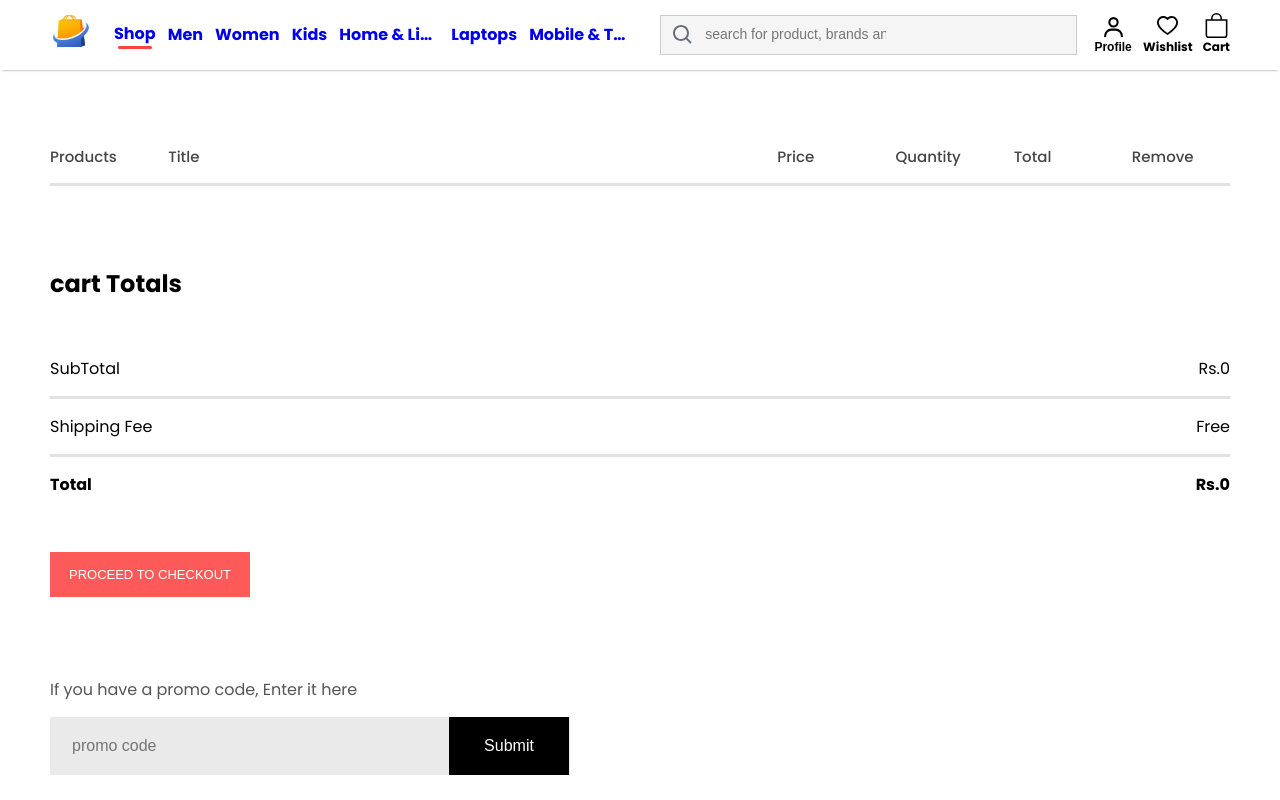
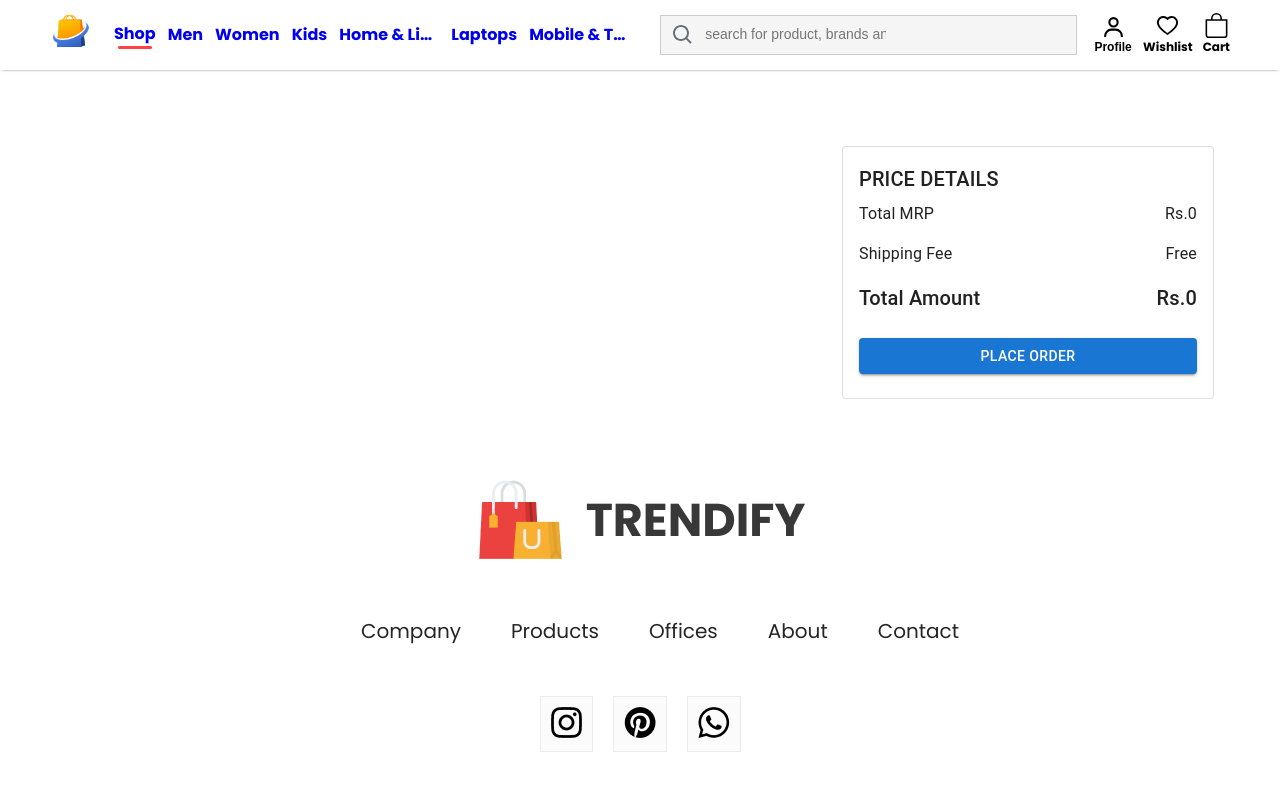
Before and after one commit to Pratik0192/Ecommerce-website-trendify, a React (Create React App) app: page /cart in a window 1280 px wide. Shown: the top 800 px of the page. Built offline with nearby package versions, Linux system fonts and the light colour scheme.

Commit message:
cart layout changed

```diff
--- a/src/Components/CartItems/CartItems.jsx
+++ b/src/Components/CartItems/CartItems.jsx
@@ -1,76 +1,185 @@
-import React, { useContext } from 'react'
-import './CartItems.css'
-import { ShopContext } from '../../Context/ShopContext'
-import remove_icon from '../Assets/cart_cross_icon.png'
+import React, { useContext } from 'react';
+import './CartItems.css';
+import { ShopContext } from '../../Context/ShopContext';
 import { Link } from 'react-router-dom';
+import { Grid, Card, CardContent, Typography, Button, Box, IconButton, TextField } from '@mui/material';
+import DeleteIcon from '@mui/icons-material/Delete';
+import { Undo } from '@mui/icons-material';
+import expressicon from '../Assets/express.png';
 
 const CartItems = () => {
-    const { getTotalCartAmount, all_product, cartItems, removeCart } = useContext(ShopContext);
+  const { getTotalCartAmount, all_product, cartItems, removeCart } = useContext(ShopContext);
 
-    return (
-        <div className='cartitems'>
-            <div className="cartitems-format-main">
-                <p>Products</p>
-                <p>Title</p>
-                <p>Price</p>
-                <p>Quantity</p>
-                <p>Total</p>
-                <p>Remove</p>
-            </div>
-            <hr />
-            {all_product.map((e) => {
-                const quantity = cartItems[e.id] || 0; // Default to 0 if undefined
+  const spanStyle = {
+    border:'1px solid black',
+    fontSize:'14px',
+    color:'#282c3f',
+    background:'#f5f5f5',
+    padding: '2px 8px'
+  }
 
-                if (quantity > 0) { // Use quantity instead of cartItems[e.id]
-                    return (
-                        <div key={e.id}>
-                            <div className="cartitems-format cartitems-format-main">
-                                <img src={e.image} alt="" className='carticon-product-icon' />
-                                <p>{e.name}</p>
-                                <p>Rs.{e.new_price}</p>
-                                <button className='cartitems-quantity'>{quantity}</button>
-                                <p>Rs.{e.new_price * quantity}</p>
-                                <img className='cartitems-remove-icon' src={remove_icon} onClick={() => { removeCart(e.id) }} alt="" />
-                            </div>
-                            <hr />
-                        </div>
-                    )
-                }
-                return null; // Don't render anything if quantity is 0
-            })}
-            <div className="cartitems-down">
-                <div className="cartitems-total">
-                    <h2>cart Totals</h2>
-                    <div>
-                        <div className="cartitems-total-item">
-                            <p>SubTotal</p>
-                            <p>Rs.{getTotalCartAmount()}</p>
-                        </div>
-                        <hr />
-                        <div className='cartitems-total-item'>
-                            <p>Shipping Fee</p>
-                            <p>Free</p>
-                        </div>
-                        <hr />
-                        <div className="cartitems-total-item">
-                            <h4>Total</h4>
-                            <h4>Rs.{getTotalCartAmount()}</h4>
-                        </div>
-                    </div>
-                    <Link to="/checkout/shipping">
-                      <button>PROCEED TO CHECKOUT</button>
-                    </Link>
-                </div>
-                <div className="cartitems-promocode">
-                    <p>If you have a promo code, Enter it here</p>
-                    <div className="cartitems-promobox">
-                        <input type="text" placeholder='promo code' />
-                        <button>Submit</button>
-                    </div>
-                </div>
-            </div>
-        </div>
-    )
+  return (
+    <Box p={2} className='cartitems'>
+      <Grid container spacing={2}>
+        <Grid item xs={12} md={8}>
+          {all_product.map((e) => {
+            const quantity = cartItems[e.id] || 0;
+              if(quantity > 0){
+                return(
+                  <Card key={e.id} variant="outlined" sx={{ mb: 2 }}>
+                    <Box sx={{position:'relative'}} >
+                      <IconButton
+                        onClick={() => removeCart(e.id)}
+                        size="small"
+                        aria-label="remove"
+                        sx={{position: 'absolute', top: 8, right:8}}
+                      >
+                        <DeleteIcon fontSize="small" />
+                      </IconButton>
+                    </Box>
+                    <CardContent>
+                      <Grid container spacing={2}>
+                        <Grid item xs={3}>
+                          <img src={e.image} alt="" style={{ width: '111px', height:'144px' }} />
+                        </Grid>
+                        <Grid item xs={9}>
+                          <Typography
+                            sx={{
+                              fontWeight:'700',
+                              fontSize:'13px',
+                              color:'#282c3f'
+                            }}
+                          >
+                            Roadster
+                          </Typography>
+                          <Typography
+                            sx={{
+                              fontSize:'14px',
+                              color:'#282c3f'
+                            }}
+                          >
+                            {e.name}
+                          </Typography>
+                          <Typography
+                            sx={{
+                              fontSize:'12px',
+                              color:'#94969f'
+                            }}
+                          >Sold by: Flashstar Commerce</Typography>
+                          <Typography>
+                            <span style={spanStyle}>
+                              Size: 39
+                            </span>
+                            <span style={spanStyle} >Qty: {quantity}</span>
+                            <span
+                              style={{
+                                fontSize:'10px',
+                                fontWeight:'700',
+                                color:'#ff5722',
+                                border: '1px solid #ff5722',
+                                padding: '1px 4px',
+                                borderRadius:'2px'
+                              }}
+                            >7 Left</span>
+                          </Typography>
+                          <Typography>
+                            <span
+                              style={{
+                                fontSize:'14px',
+                                color:'#282c3f',
+                                fontWeight:'700'
+                              }}
+                            >Rs.{e.new_price * quantity}</span>
+                            <span
+                              style={{
+                                fontSize:'14px',
+                                color:'#94969f',
+                                textDecoration:'line-through'
+                              }}
+                            >Rs.{e.old_price * quantity}</span>
+                            <span
+                              style={{
+                                fontSize:'14px',
+                                color:'#f16565',
+                              }}
+                            >45% OFF</span>
+                          </Typography>
+                          <Typography>
+                            <span>
+                              <Undo/>
+                            </span>
+                            <span
+                              style={{
+                                fontSize:'12px',
+                                color:'#282c3f',
+                                fontWeight:'700'
+                              }}
+                            >14 days</span>
+                            <span
+                              style={{
+                                fontSize:'12px',
+                                color:'#282c3f',
+                              }}
+                            >return available</span>
+                          </Typography>
+                          <Typography>
+                            <span>
+                              <img src={expressicon} alt="" width={55} />
+                            </span>
+                            <span
+                              style={{
+                                fontSize:'12px',
+                                color:'#282c3f'
+                              }}
+                            >
+                                Delivery by
+                            </span>
+                            <span
+                              style={{
+                                fontSize:'12px',
+                                color:'#03a685',
+                                fontWeight:'700'
+                              }}
+                            >
+                                tomorrow
+                            </span>
+                          </Typography>
+                        </Grid>
+                      </Grid>
+                    </CardContent>
+                  </Card>
+                );
+              }
+              return null;
+          })}
+        </Grid>
+        <Grid item xs={12} md={4}>
+          <Card variant="outlined">
+            <CardContent>
+              <Typography variant="h6" gutterBottom>PRICE DETAILS</Typography>
+              <Box display="flex" justifyContent="space-between">
+                <Typography variant="body1">Total MRP</Typography>
+                <Typography variant="body1">Rs.{getTotalCartAmount()}</Typography>
+              </Box>
+              <Box display="flex" justifyContent="space-between" mt={2}>
+                <Typography variant="body1">Shipping Fee</Typography>
+                <Typography variant="body1">Free</Typography>
+              </Box>
+              <Box display="flex" justifyContent="space-between" mt={2}>
+                <Typography variant="h6">Total Amount</Typography>
+                <Typography variant="h6">Rs.{getTotalCartAmount()}</Typography>
+              </Box>
+              <Box mt={3}>
+                <Link to="/checkout/shipping">
+                  <Button variant="contained" color="primary" fullWidth>PLACE ORDER</Button>
+                </Link>
+              </Box>
+            </CardContent>
+          </Card>
+        </Grid>
+      </Grid>
+    </Box>
+  );
 }
 
-export default CartItems
+export default CartItems;
```
Also changed, not shown: src/Components/Assets/express.png (added).
